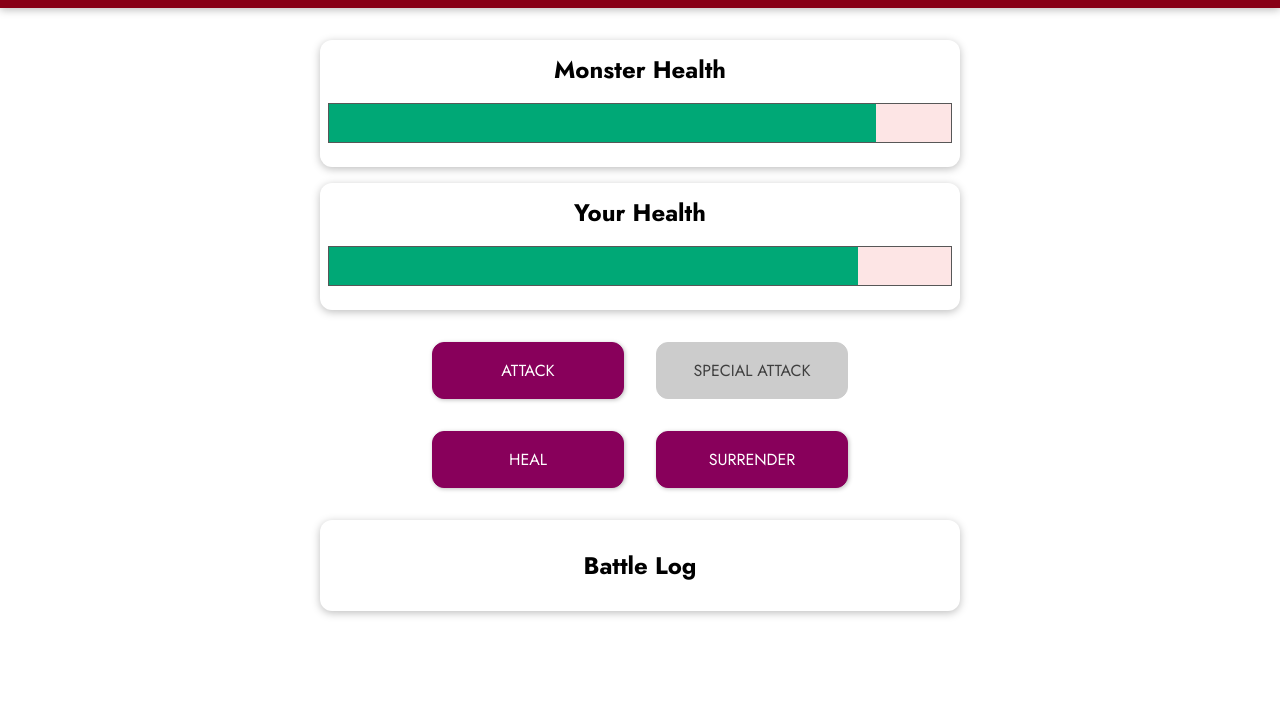
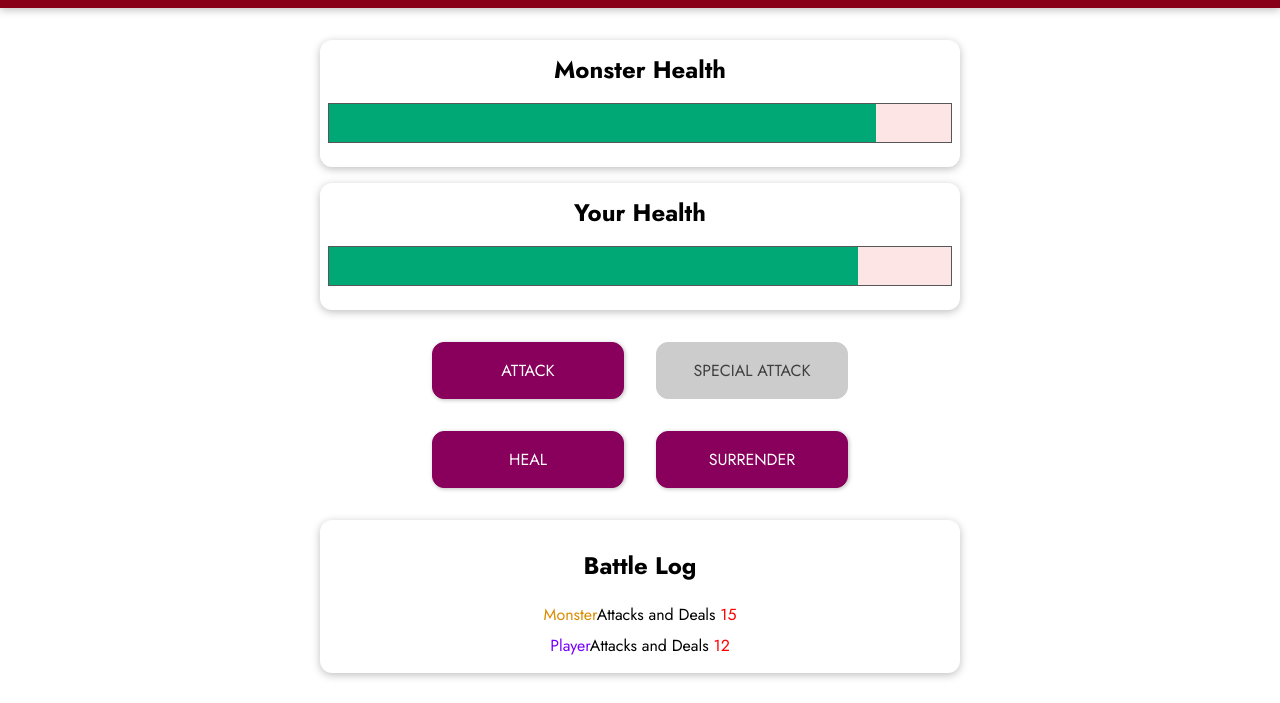
Before and after one commit to itsathefak/Monster-Slayer-Game-VueJS, a plain HTML site: page Monster-Slayer-Game/index.html in a window 1280 px wide. Both pictures are taken after a click on the button "ATTACK". Shown: the part 97-800 px from the top of the page. Drawn offline with nearby package versions, Linux system fonts and the light colour scheme.

Commit message:
Final Working Game with Battle Log

```diff
--- a/Monster-Slayer-Game/app.js
+++ b/Monster-Slayer-Game/app.js
@@ -1,90 +1,97 @@
 function getRandomValue(min, max) {
     return Math.floor(Math.random() * (max - min + 1)) + min; // Add +1 to include max value
 }
-
-
 
 const app = Vue.createApp({
     data() {
         return {
             playerHealth: 100,
             monsterHealth: 100,
-            currentRound : 0,
-            winner: null
-        }
+            currentRound: 0,
+            winner: null,
+            logMessages: []
+        };
     },
     computed: {
         monsterBarStyles() {
-            if(this.monsterHealth < 0){
-                return { width: '0%'}
+            if (this.monsterHealth < 0) {
+                return { width: '0%' };
             }
-            return { width: this.monsterHealth + '%' }
+            return { width: this.monsterHealth + '%' };
         },
         playerBarStyles() {
-            if(this.playerHealth < 0){
-                return { width: '0%'}
+            if (this.playerHealth < 0) {
+                return { width: '0%' };
             }
-            return { width: this.playerHealth + '%' }
+            return { width: this.playerHealth + '%' };
         },
-        mayUseSpecialAttack(){
-            return this.currentRound % 3 !==0
+        mayUseSpecialAttack() {
+            return this.currentRound % 3 !== 0;
         }
     },
-    watch:{
-        playerHealth(value){
-            if(value <= 0 && this.monsterHealth <= 0){
-                // A Draw
-                this.winner = 'draw'
-            } else if (value <= 0){
-                //Monster Won
-                this.winner = 'monster'
+    watch: {
+        playerHealth(value) {
+            if (value <= 0 && this.monsterHealth <= 0) {
+                this.winner = 'draw';
+            } else if (value <= 0) {
+                this.winner = 'monster';
             }
         },
-        monsterHealth(value){
-            if(value <= 0 && this.playerHealth <= 0){
-                // A Draw
-                this.winner = 'draw'
-            } else if (value <= 0){
-                //Player Won
-                this.winner = 'player'
+        monsterHealth(value) {
+            if (value <= 0 && this.playerHealth <= 0) {
+                this.winner = 'draw';
+            } else if (value <= 0) {
+                this.winner = 'player';
             }
         }
     },
     methods: {
-        startGame(){
+        startGame() {
             this.playerHealth = 100;
             this.monsterHealth = 100;
             this.winner = null;
             this.currentRound = 0;
+            this.logMessages = [];
         },
         attackMonster() {
             this.currentRound++;
             const attackValue = getRandomValue(5, 12); // Min-Max damage for the monster
             this.monsterHealth -= attackValue;
+            this.addLogMessage('player', 'attack', attackValue);
             this.attackPlayer();
         },
         attackPlayer() {
             const attackValue = getRandomValue(8, 15); // Min-Max damage for the player
             this.playerHealth -= attackValue;
+            this.addLogMessage('monster', 'attack', attackValue);
         },
-        specialAttackMonster(){
+        specialAttackMonster() {
             this.currentRound++;
-            const attackValue = getRandomValue(10,25)
+            const attackValue = getRandomValue(10, 25);
             this.monsterHealth -= attackValue;
+            this.addLogMessage('player', 'special-attack', attackValue);
             this.attackPlayer();
         },
-        healPlayer(){
+        healPlayer() {
             this.currentRound++;
             const healValue = getRandomValue(8, 20);
-            if(this.playerHealth + healValue > 100){
+            if (this.playerHealth + healValue > 100) {
                 this.playerHealth = 100;
-            } else{
+            } else {
                 this.playerHealth += healValue;
             }
+            this.addLogMessage('player', 'heal', healValue);
             this.attackPlayer();
         },
-        surrender(){
-            this.winner = 'monster'
+        surrender() {
+            this.winner = 'monster';
+        },
+        addLogMessage(who, what, value) {
+            this.logMessages.unshift({
+                actionBy: who,
+                actionType: what,
+                actionValue: value
+            });
         }
     }
 });
--- a/Monster-Slayer-Game/index.html
+++ b/Monster-Slayer-Game/index.html
@@ -44,7 +44,13 @@
       </section>
       <section id="log" class="container">
         <h2>Battle Log</h2>
-        <ul></ul>
+        <ul>
+          <li v-for="(logMessage, index) in logMessages" :key="index">
+            <span :class="{'log--player': logMessage.actionBy === 'player', 'log--monster': logMessage.actionBy === 'monster'}">{{ logMessage.actionBy === 'player' ? 'Player' : 'Monster' }}</span>
+            <span v-if="logMessage.actionType === 'heal'">Heals Himself for <span class="log--heal">{{ logMessage.actionValue }}</span></span>
+            <span v-else>Attacks and Deals <span class="log--damage">{{ logMessage.actionValue }}</span></span>
+          </li>
+      </ul>
       </section>
     </div>
   </body>
```
